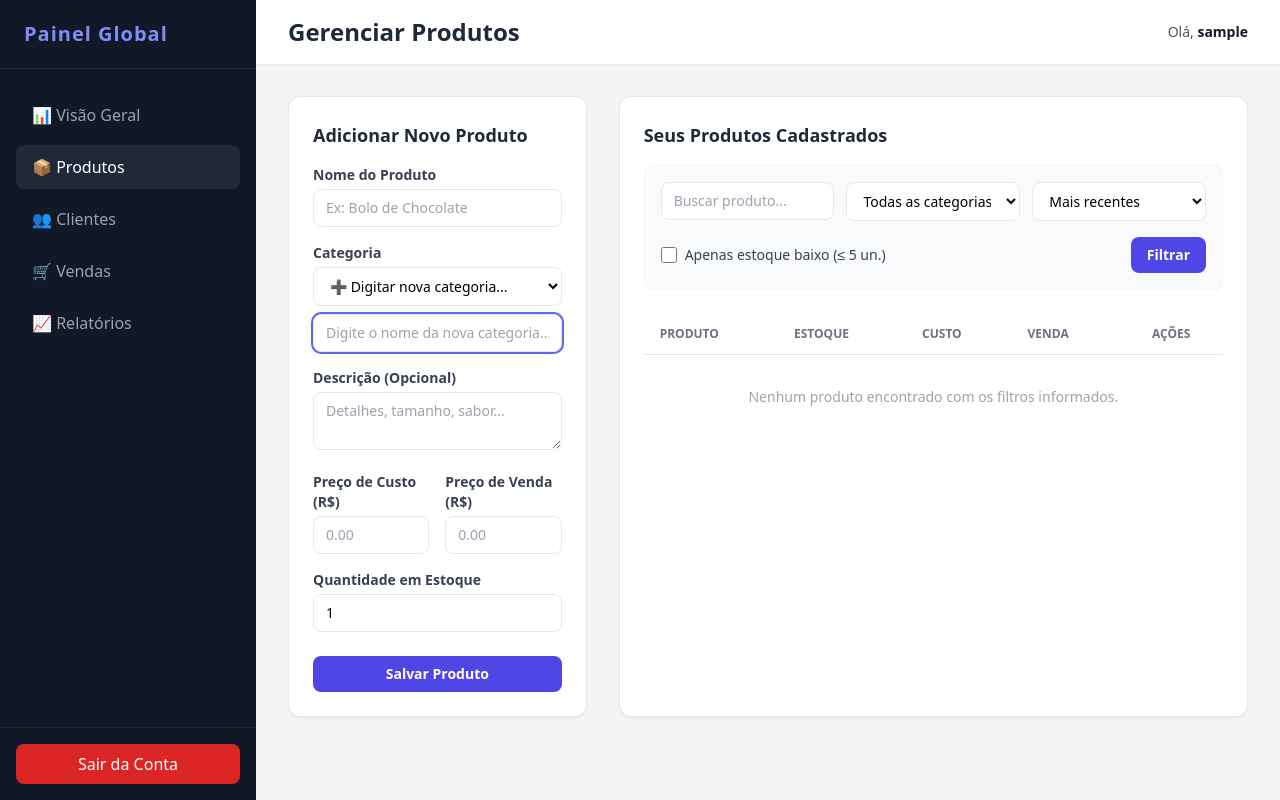
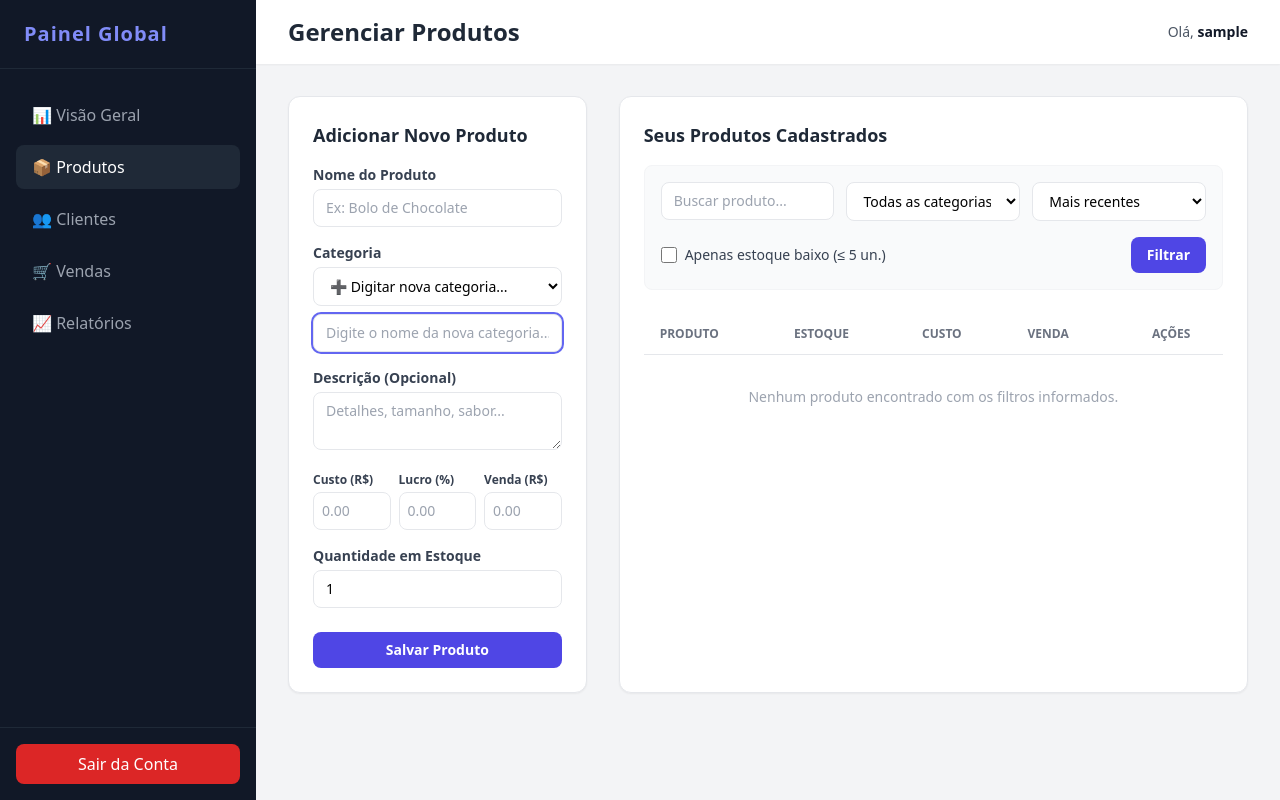
Before and after one commit to Irlamfernandes/projeto_saas, a Django app: page /dashboard/produtos/ in a window 1280 px wide. Run offline with Django 5.2, Linux system fonts and the light colour scheme; the visitor is signed in with stand-in values (Sample User, id 1); data that the repository does not hold is empty; some libraries are stand-ins or nearby versions.

Commit message:
feat: adiciona calculo dinamico de margem de lucro e preco de venda

```diff
--- a/infrastructure/models/produto.py
+++ b/infrastructure/models/produto.py
@@ -21,6 +21,12 @@ class Produto(models.Model):
         decimal_places=2,
         validators=[MinValueValidator(Decimal('0.01'))]
     )
+    margem_lucro = models.DecimalField(
+        max_digits=5,
+        decimal_places=2,
+        default=Decimal('0.00'),
+        validators=[MinValueValidator(Decimal('0.00'))]
+    )
 
     quantidade_estoque = models.IntegerField(
         default=0,
--- a/interfaces/templates/interfaces/produtos.html
+++ b/interfaces/templates/interfaces/produtos.html
@@ -62,14 +62,18 @@
                 <textarea id="id_descricao_produto" name="descricao" rows="2" placeholder="Detalhes, tamanho, sabor..." class="w-full px-3 py-2 border rounded-lg focus:outline-none focus:ring-2 focus:ring-indigo-500 text-sm"></textarea>
             </div>
 
-            <div class="grid grid-cols-2 gap-4 mb-4">
+            <div class="grid grid-cols-3 gap-2 mb-4">
                 <div>
-                    <label for="id_preco_custo" class="block text-gray-700 text-sm font-semibold mb-1">Preço de Custo (R$)</label>
-                    <input type="number" step="0.01" id="id_preco_custo" name="preco_custo" placeholder="0.00" class="w-full px-3 py-2 border rounded-lg focus:outline-none focus:ring-2 focus:ring-indigo-500 text-sm">
+                    <label for="id_preco_custo" class="block text-gray-700 text-xs font-semibold mb-1">Custo (R$)</label>
+                    <input type="number" step="0.01" id="id_preco_custo" name="preco_custo" placeholder="0.00" class="w-full px-2 py-2 border rounded-lg focus:outline-none focus:ring-2 focus:ring-indigo-500 text-sm calc-custo" data-prefix="">
                 </div>
                 <div>
-                    <label for="id_preco_venda" class="block text-gray-700 text-sm font-semibold mb-1">Preço de Venda (R$)</label>
-                    <input type="number" step="0.01" id="id_preco_venda" name="preco_venda" required placeholder="0.00" class="w-full px-3 py-2 border rounded-lg focus:outline-none focus:ring-2 focus:ring-indigo-500 text-sm">
+                    <label for="id_margem_lucro" class="block text-gray-700 text-xs font-semibold mb-1">Lucro (%)</label>
+                    <input type="number" step="0.01" id="id_margem_lucro" name="margem_lucro" placeholder="0.00" class="w-full px-2 py-2 border rounded-lg focus:outline-none focus:ring-2 focus:ring-indigo-500 text-sm calc-margem" data-prefix="">
+                </div>
+                <div>
+                    <label for="id_preco_venda" class="block text-gray-700 text-xs font-semibold mb-1">Venda (R$)</label>
+                    <input type="number" step="0.01" id="id_preco_venda" name="preco_venda" required placeholder="0.00" class="w-full px-2 py-2 border rounded-lg focus:outline-none focus:ring-2 focus:ring-indigo-500 text-sm calc-venda" data-prefix="">
                 </div>
             </div>
 
@@ -167,10 +171,10 @@
                             </span>
                         </td>
                         <td class="py-3 px-4 text-gray-500">R$ {{ produto.preco_custo|default:0|floatformat:2 }}</td>
-                        <td class="py-3 px-4 font-bold text-indigo-600">R$ {{ produto.preco_venda|default:0|floatformat:2 }}</td>
+                        <td class="py-3 px-4 font-bold text-indigo-600">R$ {{ produto.preco_venda|default:0|floatformat:2 }} <span class="text-xs font-normal text-gray-400">({{ produto.margem_lucro|default:0|floatformat:1 }}%)</span></td>
                         <td class="py-3 px-4 text-center">
                             <button type="button"
-                                    onclick="abrirModalEdicao('{{ produto.id }}', '{{ produto.nome|escapejs }}', '{{ produto.categoria|default:''|escapejs }}', '{{ produto.descricao|default:''|escapejs|linebreaksbr|striptags }}', '{{ produto.preco_custo|default:0|stringformat:'.2f' }}', '{{ produto.preco_venda|default:0|stringformat:'.2f' }}', '{{ produto.quantidade_estoque }}')"
+                                    onclick="abrirModalEdicao('{{ produto.id }}', '{{ produto.nome|escapejs }}', '{{ produto.categoria|default:''|escapejs }}', '{{ produto.descricao|default:''|escapejs|linebreaksbr|striptags }}', '{{ produto.preco_custo|default:0|stringformat:'.2f' }}', '{{ produto.preco_venda|default:0|stringformat:'.2f' }}', '{{ produto.margem_lucro|default:0|stringformat:'.2f' }}', '{{ produto.quantidade_estoque }}')"
                                     class="text-indigo-600 hover:text-indigo-900 bg-indigo-50 hover:bg-indigo-100 px-3 py-1 rounded-md text-xs font-semibold transition cursor-pointer">
                                 Editar
                             </button>
@@ -215,14 +219,18 @@
                 <textarea id="edit-descricao" name="descricao" rows="2" class="w-full px-3 py-2 border rounded-lg focus:outline-none focus:ring-2 focus:ring-indigo-500 text-sm"></textarea>
             </div>
 
-            <div class="grid grid-cols-2 gap-4 mb-4">
+            <div class="grid grid-cols-3 gap-2 mb-4">
                 <div>
-                    <label for="edit-preco-custo" class="block text-gray-700 text-sm font-semibold mb-1">Preço de Custo (R$)</label>
-                    <input type="number" step="0.01" id="edit-preco-custo" name="preco_custo" class="w-full px-3 py-2 border rounded-lg focus:outline-none focus:ring-2 focus:ring-indigo-500 text-sm">
+                    <label for="edit-preco-custo" class="block text-gray-700 text-xs font-semibold mb-1">Custo (R$)</label>
+                    <input type="number" step="0.01" id="edit-preco-custo" name="preco_custo" class="w-full px-2 py-2 border rounded-lg focus:outline-none focus:ring-2 focus:ring-indigo-500 text-sm calc-custo" data-prefix="edit-">
                 </div>
                 <div>
-                    <label for="edit-preco-venda" class="block text-gray-700 text-sm font-semibold mb-1">Preço de Venda (R$)</label>
-                    <input type="number" step="0.01" id="edit-preco-venda" name="preco_venda" required class="w-full px-3 py-2 border rounded-lg focus:outline-none focus:ring-2 focus:ring-indigo-500 text-sm">
+                    <label for="edit-margem-lucro" class="block text-gray-700 text-xs font-semibold mb-1">Lucro (%)</label>
+                    <input type="number" step="0.01" id="edit-margem-lucro" name="margem_lucro" class="w-full px-2 py-2 border rounded-lg focus:outline-none focus:ring-2 focus:ring-indigo-500 text-sm calc-margem" data-prefix="edit-">
+                </div>
+                <div>
+                    <label for="edit-preco-venda" class="block text-gray-700 text-xs font-semibold mb-1">Venda (R$)</label>
+                    <input type="number" step="0.01" id="edit-preco-venda" name="preco_venda" required class="w-full px-2 py-2 border rounded-lg focus:outline-none focus:ring-2 focus:ring-indigo-500 text-sm calc-venda" data-prefix="edit-">
                 </div>
             </div>
 
@@ -244,7 +252,49 @@
 </div>
 
 <script>
-    function abrirModalEdicao(id, nome, categoria, descricao, precoCusto, precoVenda, estoque) {
+    function configurarCalculadoraPrecos(prefixo) {
+        const custoInput = document.getElementById(prefixo + 'preco_custo');
+        const margemInput = document.getElementById(prefixo + 'margem_lucro');
+        const vendaInput = document.getElementById(prefixo + 'preco_venda');
+
+        if (!custoInput || !margemInput || !vendaInput) return;
+
+        margemInput.addEventListener('input', function() {
+            const custo = parseFloat(custoInput.value) || 0;
+            const margem = parseFloat(margemInput.value) || 0;
+            if (custo > 0) {
+                const venda = custo + (custo * (margem / 100));
+                vendaInput.value = venda.toFixed(2);
+            }
+        });
+
+        vendaInput.addEventListener('input', function() {
+            const custo = parseFloat(custoInput.value) || 0;
+            const venda = parseFloat(vendaInput.value) || 0;
+            if (custo > 0 && venda >= custo) {
+                const margem = ((venda - custo) / custo) * 100;
+                margemInput.value = margem.toFixed(2);
+            } else if (venda < custo) {
+                margemInput.value = "0.00";
+            }
+        });
+
+        custoInput.addEventListener('input', function() {
+            const custo = parseFloat(custoInput.value) || 0;
+            const margem = parseFloat(margemInput.value) || 0;
+            if (custo > 0 && margem > 0) {
+                const venda = custo + (custo * (margem / 100));
+                vendaInput.value = venda.toFixed(2);
+            }
+        });
+    }
+
+    document.addEventListener('DOMContentLoaded', function() {
+        configurarCalculadoraPrecos('id_');
+        configurarCalculadoraPrecos('edit-');
+    });
+
+    function abrirModalEdicao(id, nome, categoria, descricao, precoCusto, precoVenda, margemLucro, estoque) {
         const modal = document.getElementById('modal-edicao');
         const form = document.getElementById('form-edicao');
 
@@ -255,6 +305,7 @@
         document.getElementById('edit-descricao').value = descricao;
         document.getElementById('edit-preco-custo').value = precoCusto;
         document.getElementById('edit-preco-venda').value = precoVenda;
+        document.getElementById('edit-margem-lucro').value = margemLucro;
         document.getElementById('edit-estoque').value = estoque;
 
         modal.classList.remove('hidden');
--- a/interfaces/views/produto_editar_view.py
+++ b/interfaces/views/produto_editar_view.py
@@ -35,6 +35,9 @@ def produto_editar_view(request, pk):
             preco_venda_raw = request.POST.get('preco_venda', '0').strip().replace(',', '.')
             preco_venda = Decimal(preco_venda_raw) if preco_venda_raw else Decimal('0.00')
 
+            margem_lucro_raw = request.POST.get('margem_lucro', '0').strip().replace(',', '.')
+            margem_lucro = Decimal(margem_lucro_raw) if margem_lucro_raw else Decimal('0.00')
+
             qtd_estoque_raw = request.POST.get('quantidade_estoque', '0').strip()
             quantidade_estoque = int(qtd_estoque_raw) if qtd_estoque_raw else 0
         except (ValueError, InvalidOperation):
@@ -46,6 +49,7 @@ def produto_editar_view(request, pk):
         produto.descricao = descricao if descricao else None
         produto.preco_custo = preco_custo
         produto.preco_venda = preco_venda
+        produto.margem_lucro = margem_lucro
         produto.quantidade_estoque = quantidade_estoque
 
         try:
--- a/interfaces/views/produtos_view.py
+++ b/interfaces/views/produtos_view.py
@@ -68,6 +68,9 @@ def produtos_view(request):
             preco_venda_raw = request.POST.get('preco_venda', '0').strip().replace(',', '.')
             preco_venda = Decimal(preco_venda_raw) if preco_venda_raw else Decimal('0.00')
 
+            margem_lucro_raw = request.POST.get('margem_lucro', '0').strip().replace(',', '.')
+            margem_lucro = Decimal(margem_lucro_raw) if margem_lucro_raw else Decimal('0.00')
+
             qtd_estoque_raw = request.POST.get('quantidade_estoque', '0').strip()
             quantidade_estoque = int(qtd_estoque_raw) if qtd_estoque_raw else 0
         except (ValueError, InvalidOperation):
@@ -85,6 +88,7 @@ def produtos_view(request):
             descricao=descricao if descricao else None,
             preco_custo=preco_custo,
             preco_venda=preco_venda,
+            margem_lucro=margem_lucro,
             quantidade_estoque=quantidade_estoque
         )
 
```
Also changed, not shown: infrastructure/migrations/0003_produto_margem_lucro_alter_usuariomodel_username.py (added).
